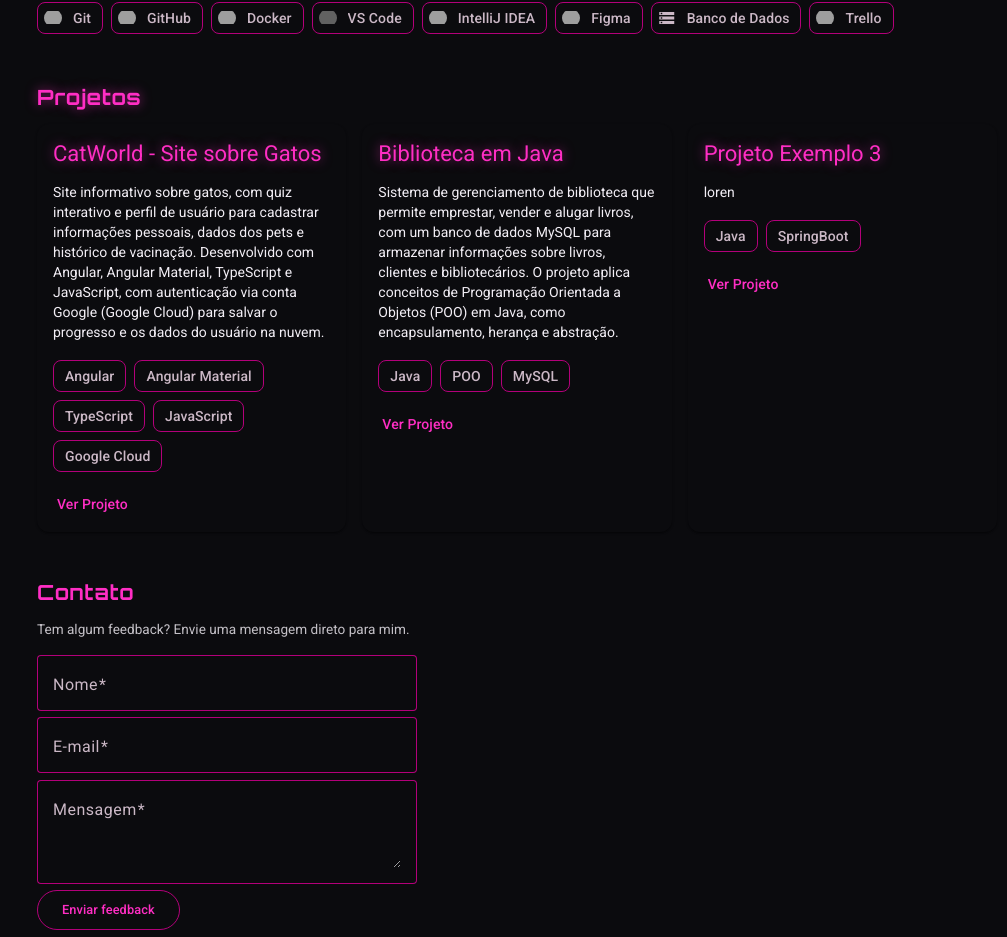
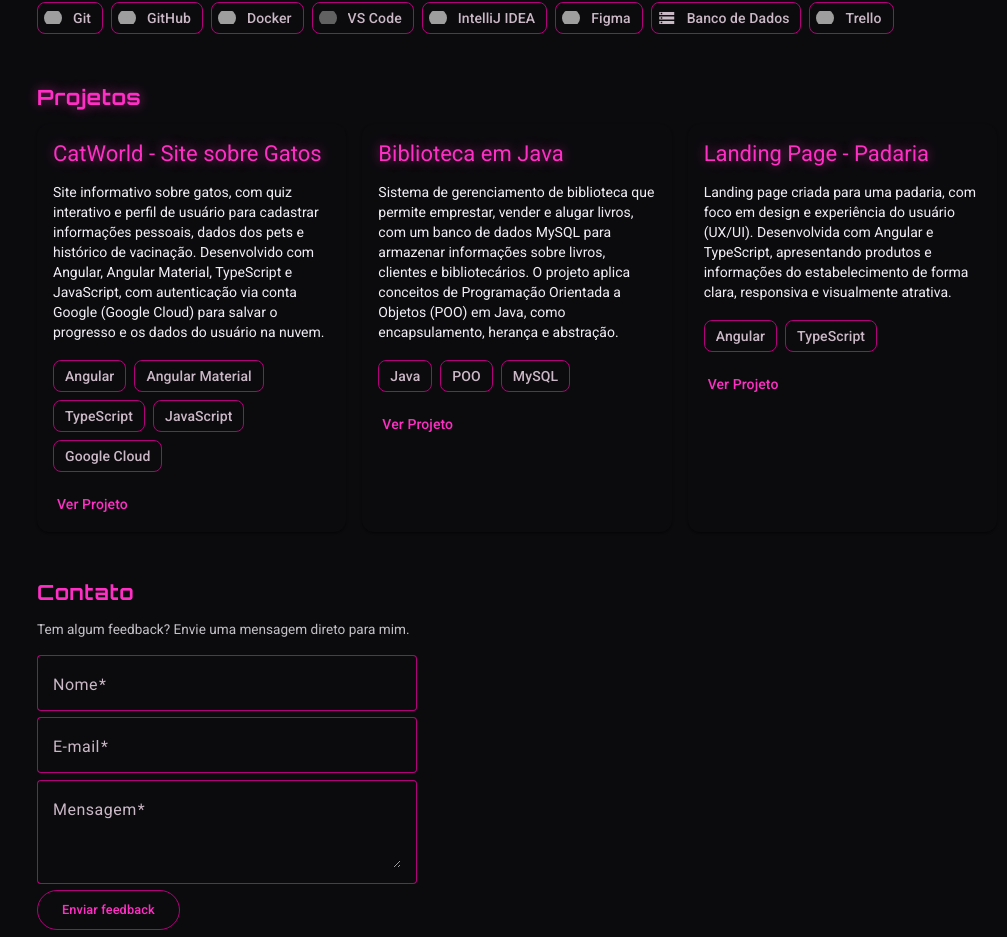
Before and after one commit to MariaClaraCorecha/portfolio, an Angular app: page / in a window 1280 px wide. Shown: the part 2004-2941 px from the top of the page, without its empty margins (123-1130 px from the left). Built offline with nearby package versions, Linux system fonts and the light colour scheme; grey boxes are pictures that could not be loaded.

Commit message:
feat: update project entry for 'Landing Page - Padaria' with detailed description and link

```diff
--- a/src/app/projects/projects.ts
+++ b/src/app/projects/projects.ts
@@ -33,10 +33,11 @@ export class Projects {
       link: 'https://github.com/MariaClaraCorecha/Biblioteca',
     },
     {
-      title: 'Projeto Exemplo 3',
-      description: 'loren',
-      tech: ['Java', 'SpringBoot'],
-      link: '#',
+      title: 'Landing Page - Padaria',
+      description:
+        'Landing page criada para uma padaria, com foco em design e experiência do usuário (UX/UI). Desenvolvida com Angular e TypeScript, apresentando produtos e informações do estabelecimento de forma clara, responsiva e visualmente atrativa.',
+      tech: ['Angular', 'TypeScript'],
+      link: 'https://landigpage-padaria.vercel.app/',
     },
   ];
 }
```
